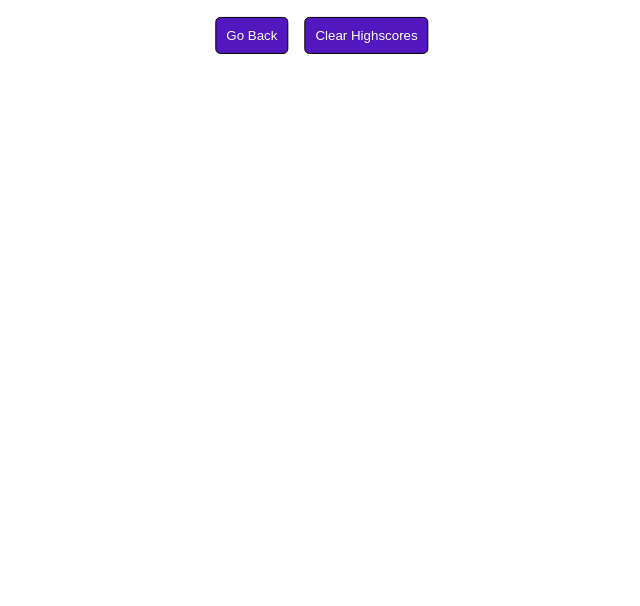
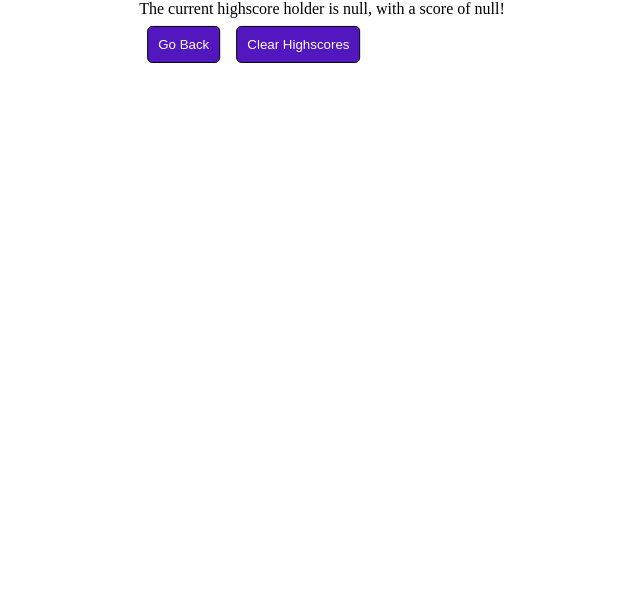
Before and after one commit to ivnkris/code-quiz, a plain HTML site: page highscores.html in a window 1280 px wide. Shown: the part 194-800 px from the top of the page, without its empty margins (318-958 px from the left). Drawn offline with Linux system fonts and the light colour scheme.

Commit message:
add highscores logic

```diff
--- a/assets/js/script.js
+++ b/assets/js/script.js
@@ -171,6 +171,7 @@ const gameOver = () => {
     event.preventDefault();
     const scoreInputContent = document.getElementById("score-input").value;
 
+    //record the initials and score in local storage if no existing value stored
     let currentHighScore = localStorage.getItem("score");
     if (currentHighScore === null) {
       localStorage.setItem("initials", scoreInputContent);
@@ -178,11 +179,15 @@ const gameOver = () => {
     } else {
       currentHighScore = parseInt(currentHighScore);
 
+      //record the initials and score in local storage if score is higher than current value stored
       if (score > currentHighScore) {
         localStorage.setItem("initials", scoreInputContent);
         localStorage.setItem("score", score);
       }
     }
+
+    //navigate to the highscores page
+    window.location.href = "./highscores.html";
   };
 
   submitButtonContent.addEventListener("click", submitForm);
@@ -221,5 +226,20 @@ const startGame = () => {
   startTimer();
 };
 
+//show highscores on highscores page
+const showHighScores = () => {
+  const highscoresContainer = document.getElementById("highscores-container");
+
+  const highscoresDiv = document.createElement("div");
+
+  const highscoreName = localStorage.getItem("initials");
+  const highscoreScore = localStorage.getItem("score");
+
+  highscoresDiv.textContent = `The current highscore holder is ${highscoreName}, with a score of ${highscoreScore}!`;
+  highscoresContainer.appendChild(highscoresDiv);
+};
+
+showHighScores();
+
 //on click of the start button, run the startGame function
 startButton.addEventListener("click", startGame);
--- a/highscores.html
+++ b/highscores.html
@@ -11,9 +11,10 @@
     <main>
       <div class="question-container">
         <h1>Highscores</h1>
+        <div id="highscores-container"></div>
         <div class="highscores-button-container">
-          <button>Go Back</button>
-          <button>Clear Highscores</button>
+          <a href="./index.html"><button>Go Back</button></a>
+          <button id="clear-highscores">Clear Highscores</button>
         </div>
       </div>
     </main>
```
